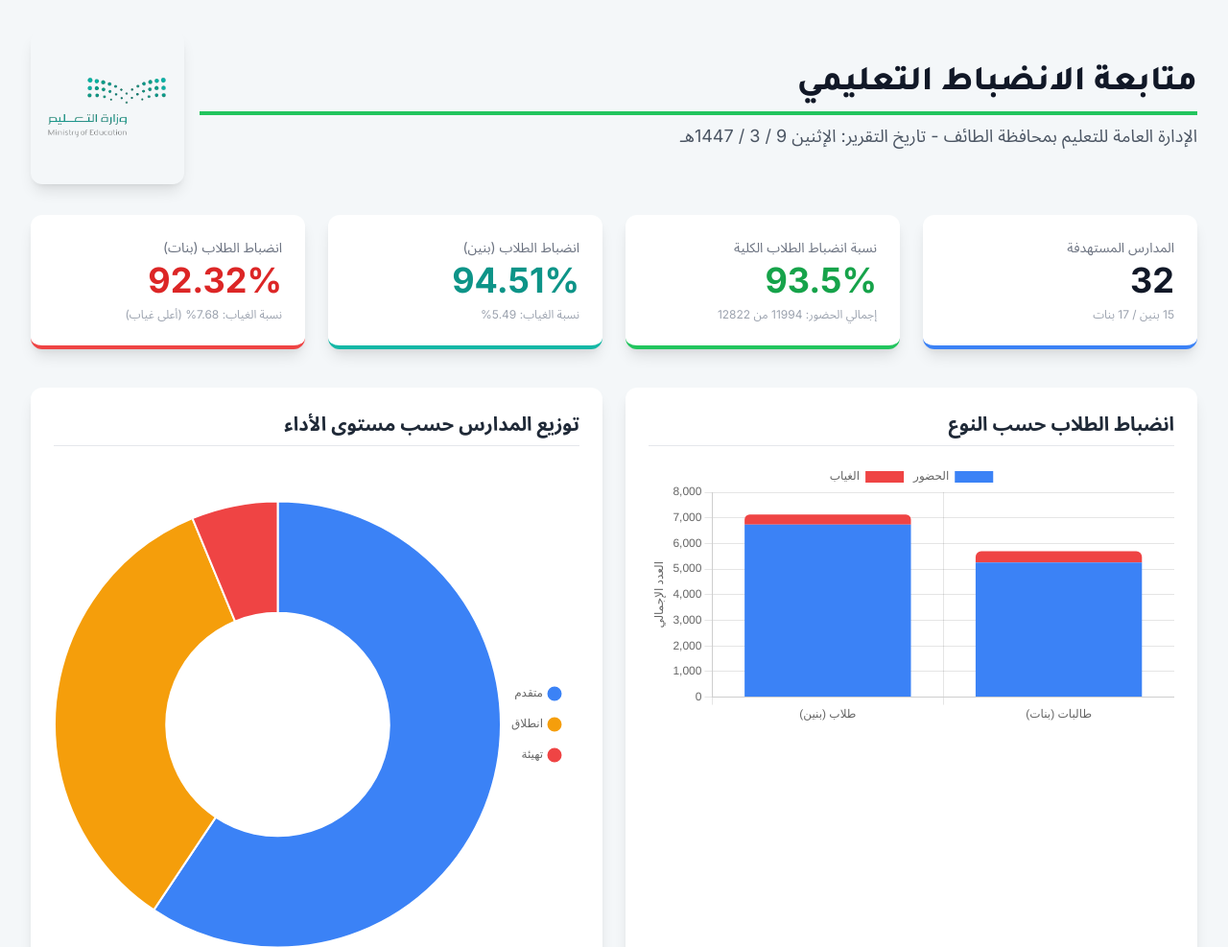
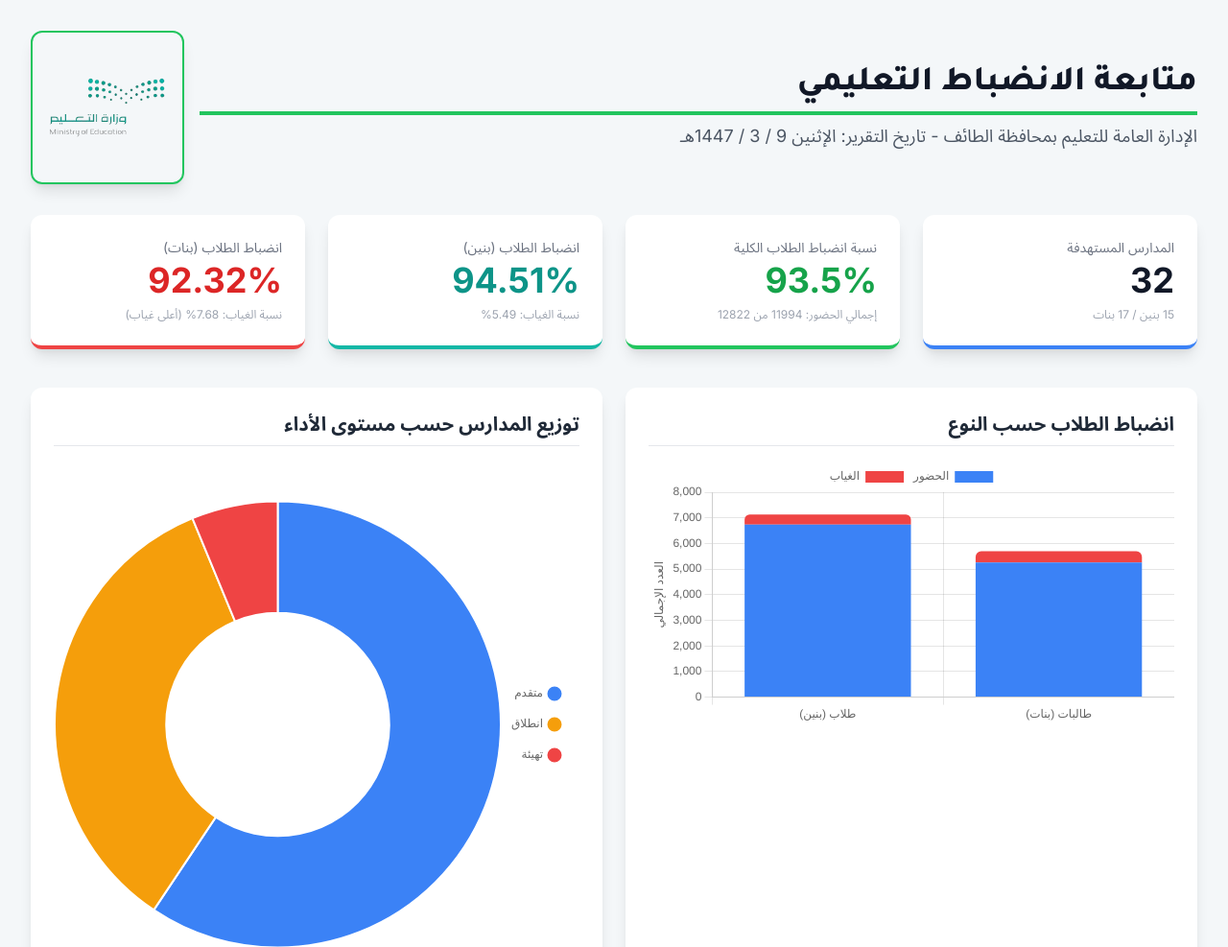
Before and after one commit to code1901/dashboard, a plain HTML site: page index.html in a window 1280 px wide. Shown: the top 987 px of the page at 96% size. Drawn offline with nearby package versions, Linux system fonts and the light colour scheme.

Commit message:
Update index.html

```diff
--- a/index.html
+++ b/index.html
@@ -61,7 +61,7 @@
                     <img
                         src="moe_logo.png"
                         alt="شعار وزارة التعليم"
-                        class="h-40 w-auto object-contain p-1 rounded-xl shadow-lg border-1 border-green-500 bg-gray"
+                        class="h-40 w-auto object-contain p-1 rounded-xl shadow-lg border-2 border-green-500 bg-gray"
                         onerror="this.onerror=null; this.src='https://placehold.co/128x80/10B981/ffffff?text=شعار+الوزارة'"
                     >
                 </div>
```
